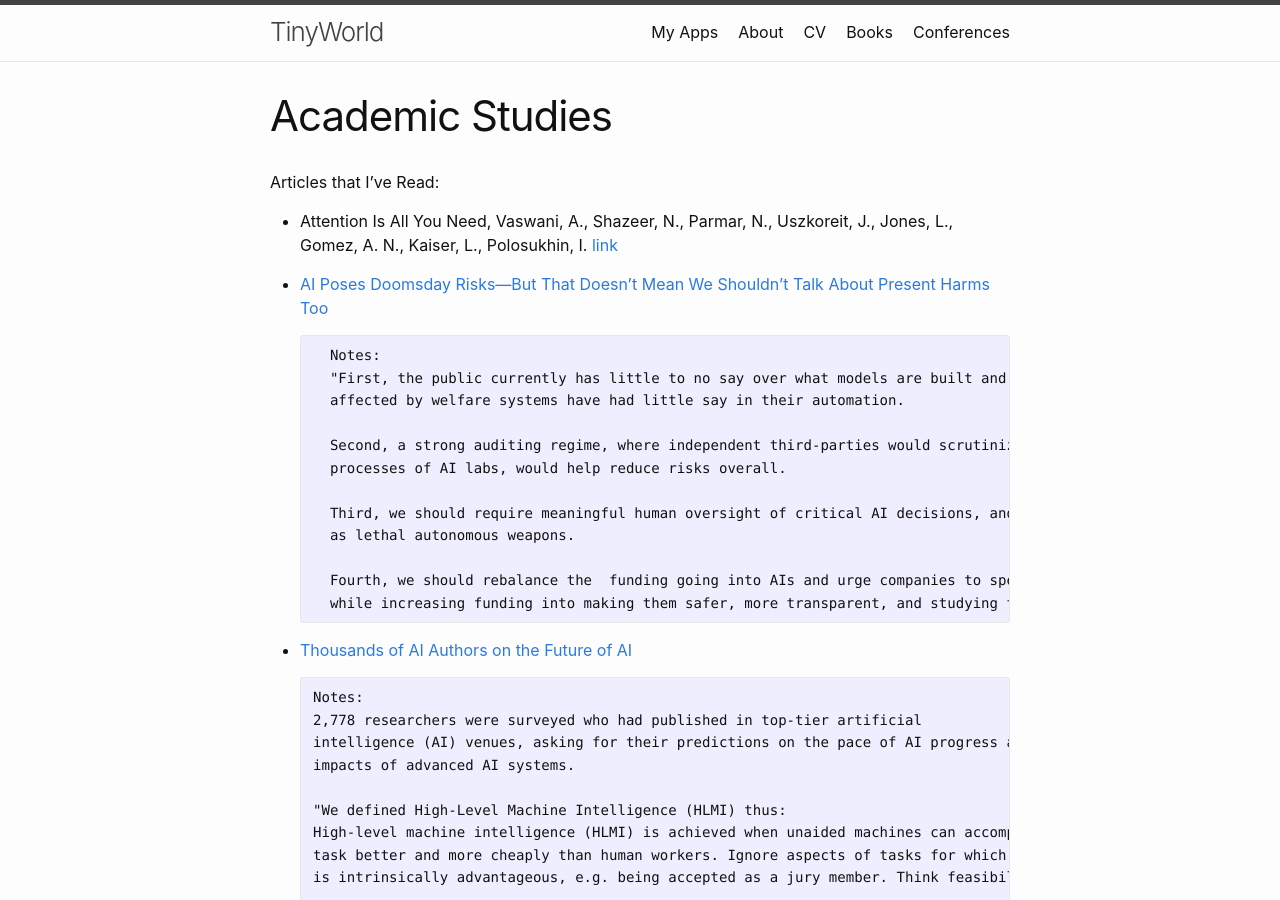
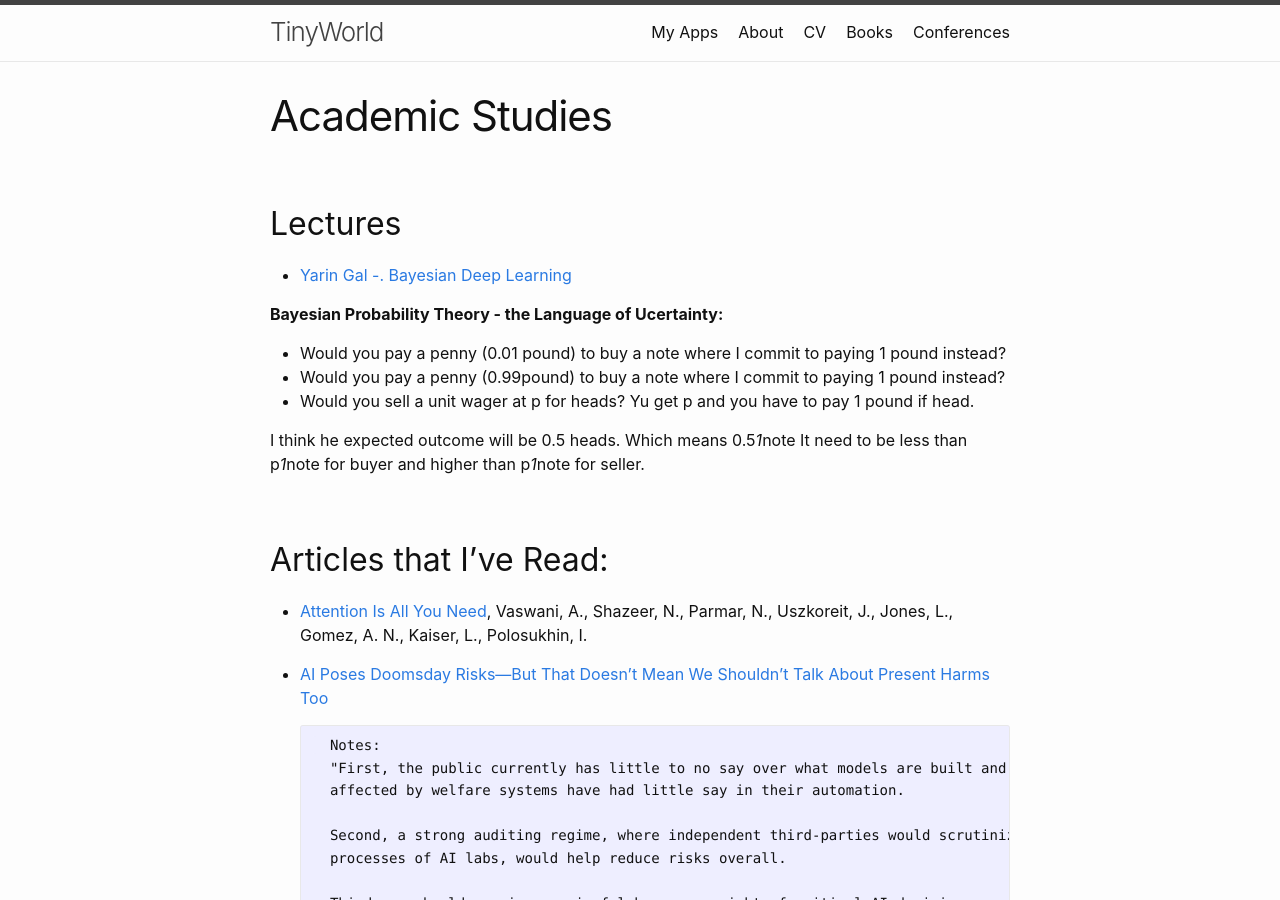
Before and after one commit to pelinbalci/pelinbalci.github.io, a Jekyll site: the page built from AcademicReadings.md, in a window 1280 px wide and 900 px high. Built offline with Jekyll 4.4.1, drawn with Linux system fonts in a browser that asks for light colours.

Commit message:
reading update

```diff
--- a/AcademicReadings.md
+++ b/AcademicReadings.md
@@ -4,9 +4,22 @@ title: Academic Studies
 permalink: /Academic Studies/
 ---
 
-Articles that I've Read:
-- Attention Is All You Need, Vaswani, A., Shazeer, N., Parmar, N., Uszkoreit, J., Jones, L., Gomez,
-  A. N., Kaiser, L., Polosukhin, I. [link](arXivpreprintarXiv:1706.03762,2017)
+## Lectures
+- [Yarin Gal -. Bayesian Deep Learning](https://www.youtube.com/watch?v=G6tUZRHnJYc&t=941s)
+
+**Bayesian Probability Theory - the Language of Ucertainty:**
+- Would you pay a penny (0.01 pound) to buy a note where I commit to paying 1 pound instead?
+- Would you pay a penny (0.99pound) to buy a note where I commit to paying 1 pound instead?
+- Would you sell a unit wager at p for heads? Yu get p and you have to pay 1 pound if head.
+
+I think he expected outcome will be 0.5 heads. Which means 0.5*1*note It need to be less than p*1*note for buyer and higher than p*1*note for seller.
+
+
+
+
+## Articles that I've Read:
+- [Attention Is All You Need](arXivpreprintarXiv:1706.03762,2017), Vaswani, A., Shazeer, N., Parmar, N., Uszkoreit, J., Jones, L., Gomez,
+  A. N., Kaiser, L., Polosukhin, I.
 
 
 - [AI Poses Doomsday Risks—But That Doesn’t Mean We Shouldn’t Talk About Present Harms Too](https://time.com/6303127/ai-future-danger-present-harms/)
```
